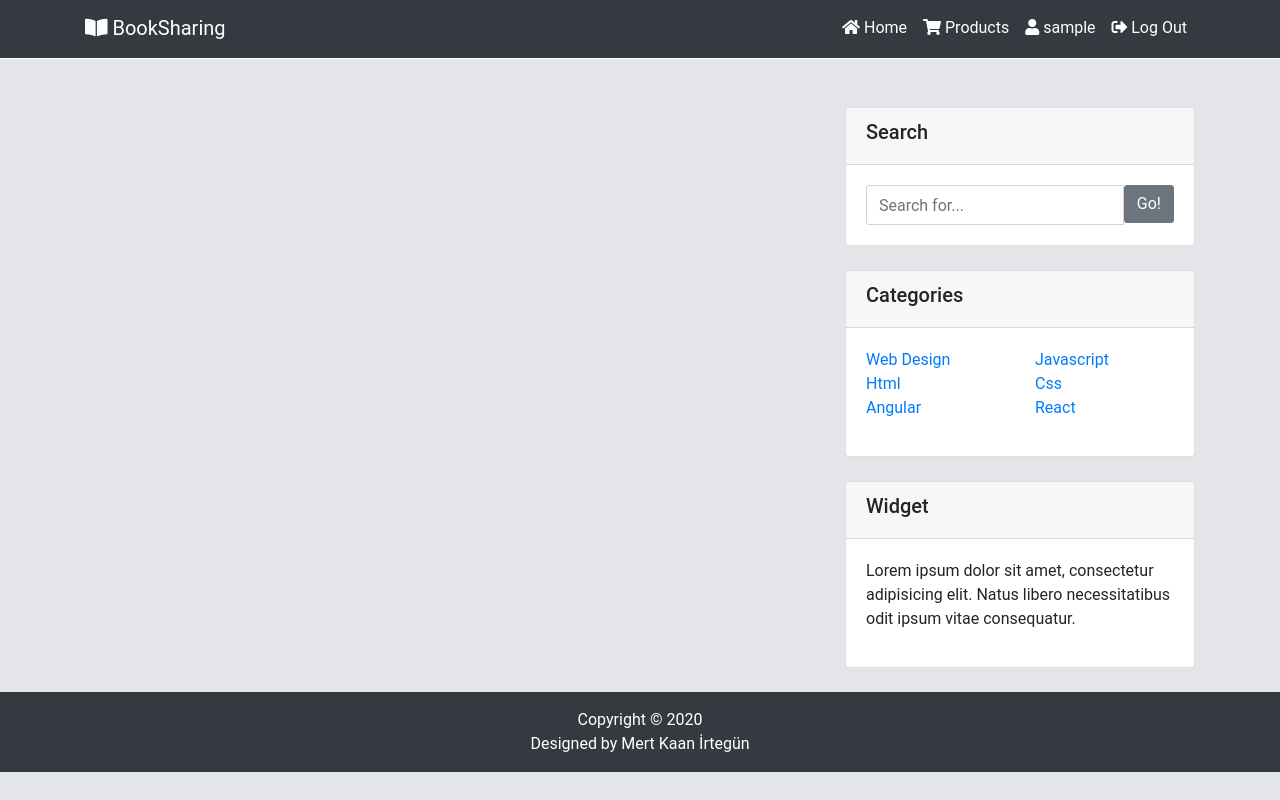
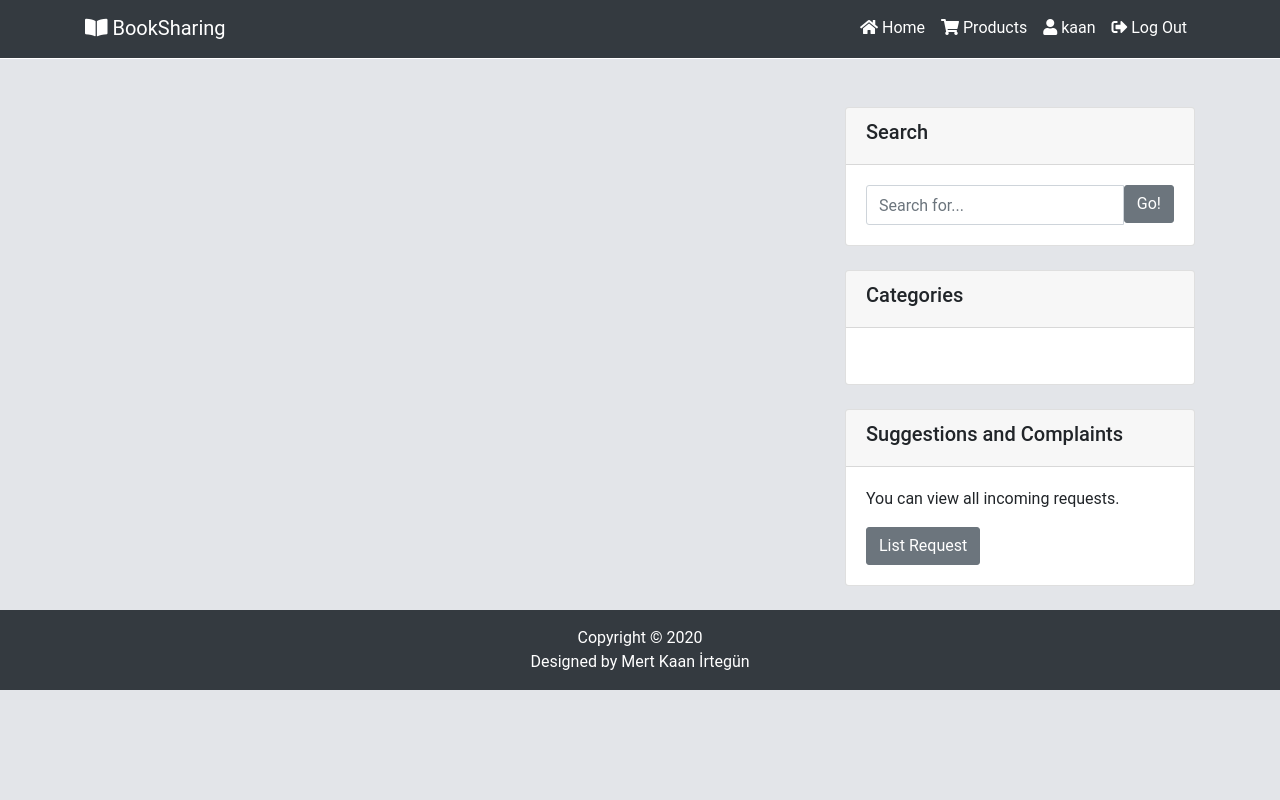
Before and after one commit to kaanirtegun7/BookSharing, a Flask app: template templates/home.html in a window 1280 px wide. Run offline with Flask 2, Linux system fonts and the light colour scheme; the template is opened without the code that fills it, so the values that code supplies are empty; the visitor is signed in with stand-in values (Sample User, id 1); parts of the project's set-up code (start-up, migrations or seed data) failed here and were passed over; some libraries are stand-ins or nearby versions.

Commit message:
Templates change

```diff
--- a/templates/home.html
+++ b/templates/home.html
@@ -64,37 +64,49 @@
                         <div class="row">
                             <div class="col">
                                 <ul class="list-unstyled">
-                                    <li><a href="#">Web Design</a></li>
-                                    <li><a href="#">Html</a></li>
-                                    <li><a href="#">Angular</a></li>
+                                    <li><a href="/product/{{category[0].0}}">{{category[0].1}}</a></li>
+                                    <li><a href="/product/{{category[1].0}}">{{category[1].1}}</a></li>
+                                    <li><a href="/product/{{category[2].0}}">{{category[2].1}}</a></li>
                                 </ul>
                             </div>
                             <div class="col">
                                 <ul class="list-unstyled">
-                                    <li><a href="#">Javascript</a></li>
-                                    <li><a href="#">Css</a></li>
-                                    <li><a href="#">React</a></li>
+                                    <li><a href="/product/{{category[3].0}}">{{category[3].1}}</a></li>
+                                    <li><a href="/product/{{category[4].0}}">{{category[5].1}}</a></li>
+                                    <li><a href="/product/{{category[5].0}}">{{category[4].1}}</a></li>
                                 </ul>
                             </div>
                         </div>
-
                     </div>
                 </div>
 
                 <div class="card mb-4">
                     <div class="card-header">
-                        <h5>Widget</h5>
+                        <h5>Suggestions and Complaints</h5>
                     </div>
                     <div class="card-body">
+                            {% if session['username'] == 'kaan' %}
                         <p>
-                            Lorem ipsum dolor sit amet, consectetur adipisicing elit. Natus libero necessitatibus
-                            odit ipsum vitae consequatur.
+                            You can view all incoming requests.
                         </p>
+                                <a href="/requestList" class="btn btn-secondary" >List Request</a>
+                            {% else %}
+                        <p>
+                            You can send your suggestions and complaints about the site here.
+                        </p>
+                                <a href="/request" class="btn btn-secondary" >Add Request</a>
+                            {% endif %}
                     </div>
                 </div>
             </div>
 
         </div>
+    </div>
+    <div>
+
+
+
+
     </div>
 </main>
 <footer class="py-3 bg-dark text-white text-center ">
```
Also changed, not shown: templates/request.html (added, +29 -0 lines), templates/requestList.html (added, +41 -0 lines), templates/footer.html (line endings or trailing spaces), templates/index.html (line endings or trailing spaces), templates/jumbotron.html (line endings or trailing spaces), templates/layout.html (line endings or trailing spaces), templates/messages.html (line endings or trailing spaces), templates/navbar.html (line endings or trailing spaces), templates/product.html (line endings or trailing spaces), templates/profile.html (line endings or trailing spaces), templates/sign_in.html (line endings or trailing spaces), templates/sign_up.html (line endings or trailing spaces).
